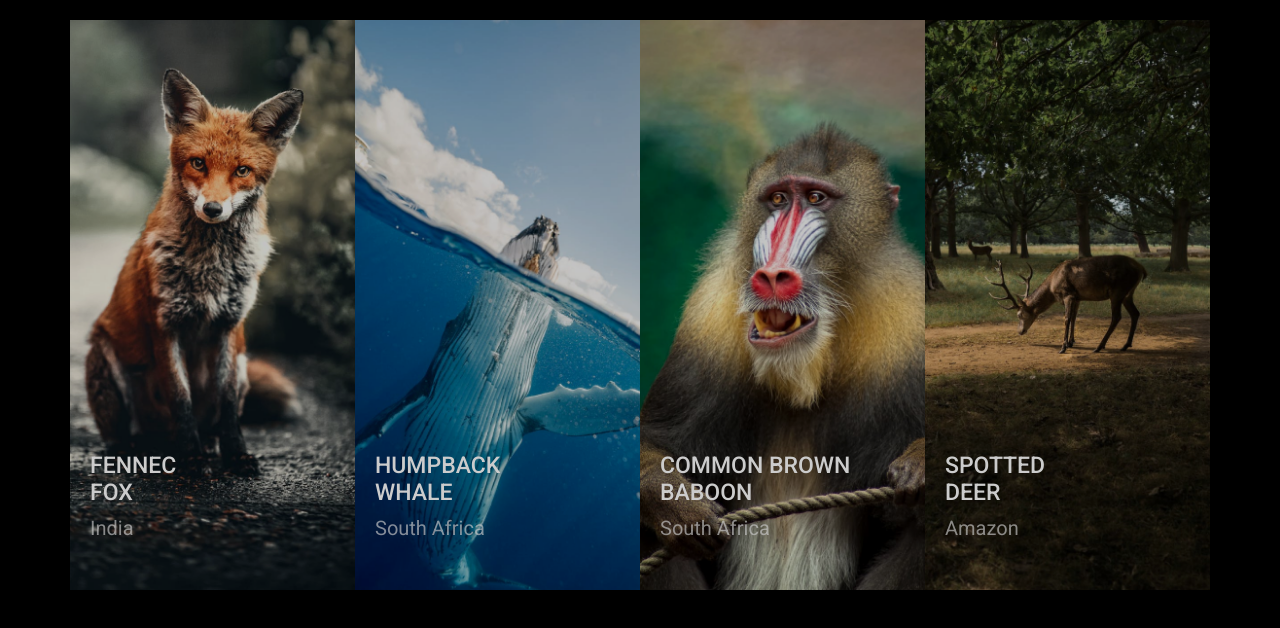
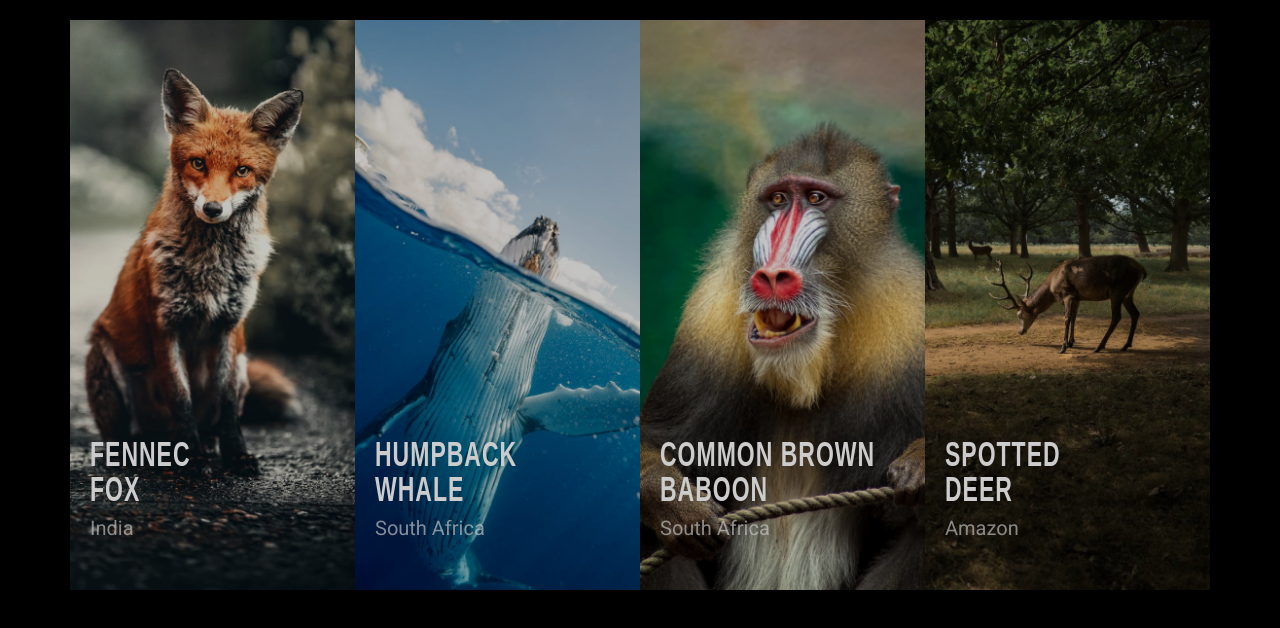
Before and after one commit to blaise789/COA-Take-home-challenge, a plain HTML site: page index.html in a window 1280 px wide. Drawn offline with Linux system fonts and the light colour scheme.

Commit message:
fixing some issues

```diff
--- a/index.css
+++ b/index.css
@@ -16,13 +16,13 @@ body {
     display: flex;
     width: 100%;
     margin: 20px 70px 50px;
+
 }
 
 .gallery-item {
     position: relative;
     overflow: hidden;
     width: 100%;
-    background: linear-gradient(to top, rgba(0, 0, 0, 0.7), rgba(0, 0, 0, 0.1));
     opacity: 0.8;
 
 
@@ -51,21 +51,23 @@ body {
     position: absolute;
     bottom: 50px;
     left: 50px;
-    /* margin-right: 30px; */
-    /* text-shadow: 0 0 5px rgba(0, 0, 0, 0); */
     transition: transform 0.4s;
     z-index: 2;
 }
 
 .gallery-item-desc h2 {
 
-    font-family: "Roboto", sans-serif;
+
     text-transform: uppercase;
-    font-size: 28px;
-    font-weight: 500;
+    font-size: 25px;
+    font-weight: 700;
     color: white;
-
-
+    font-family: Arial, Helvetica, sans-serif;
+    text-transform: uppercase;
+    color: #ffffff;
+   letter-spacing: 1px;
+   transform: scaleY(1.5);
+   line-height: 1.5;
 
 
 
@@ -138,6 +140,7 @@ body {
     }
     .gallery-item-desc h2 {
       font-size: 23px;
+      color: white;
 
     }
     .gallery-item-desc p {
@@ -165,6 +168,7 @@ body {
     .gallery-item-desc h2{
         font-size: 12px;
         font-weight: 400;
+        color: white;
     }
     .gallery-item-desc p{
         font-size: 10px;
```
Also changed, not shown: 2 other files.
